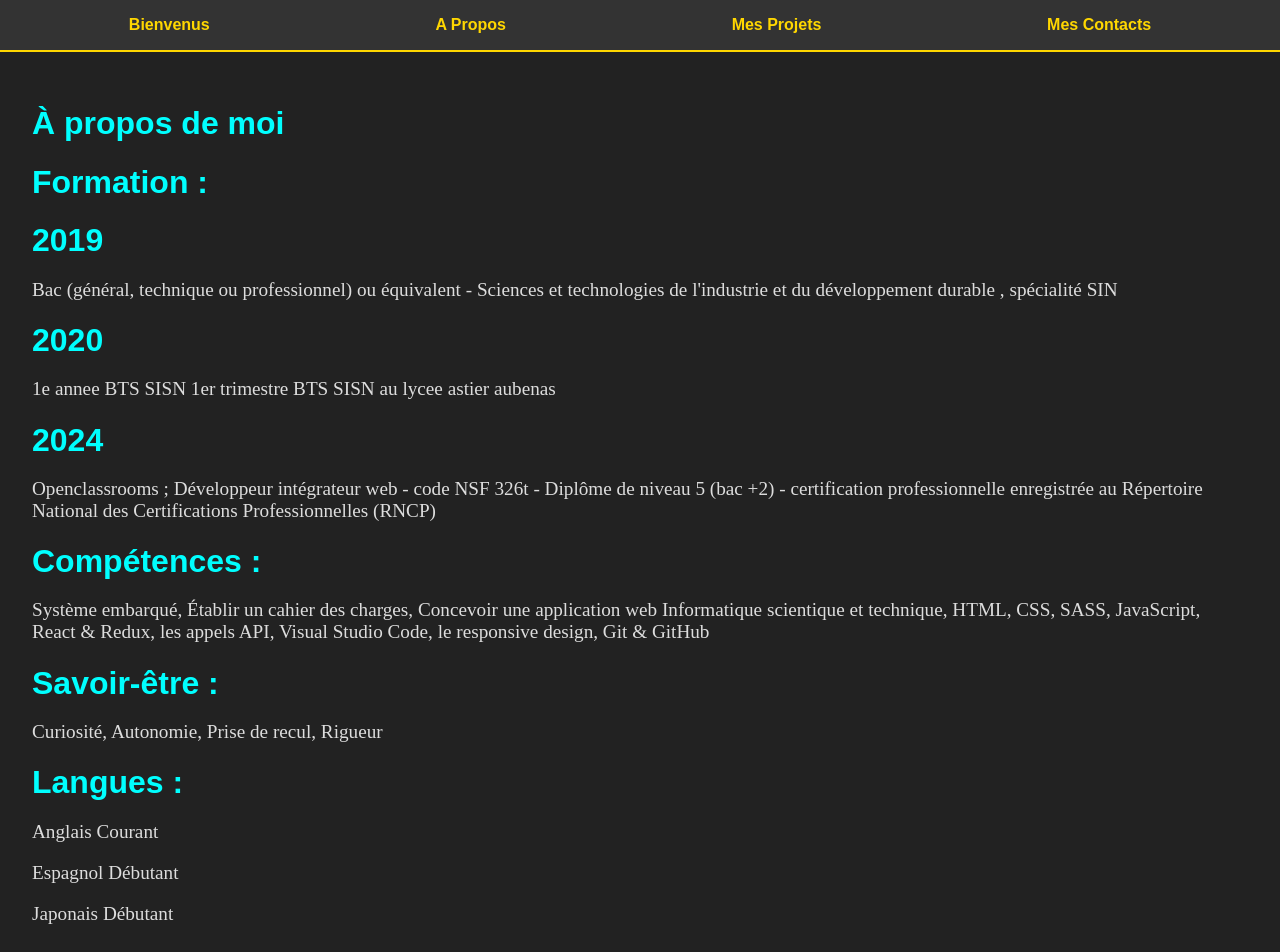
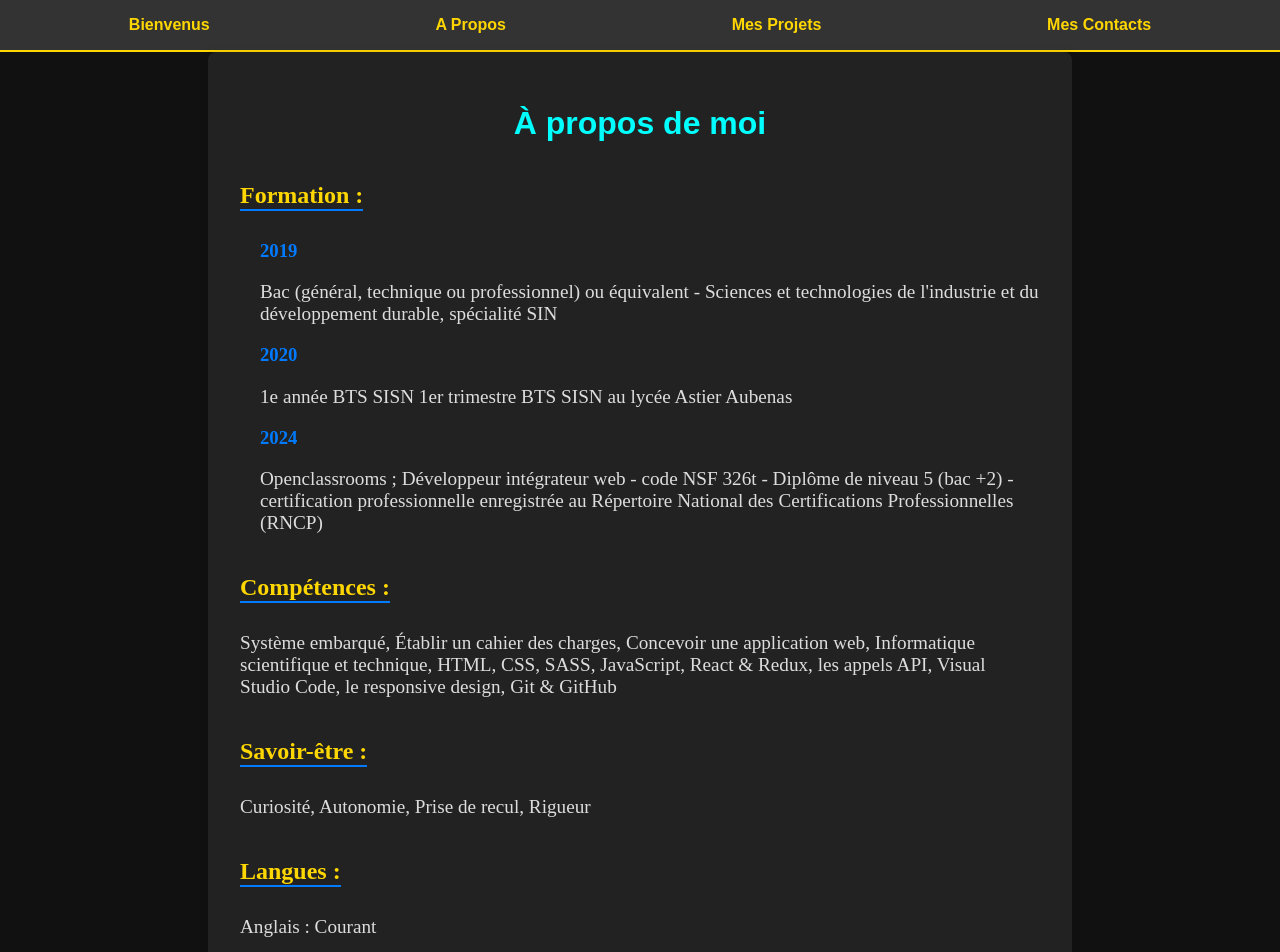
Before and after one commit to Kentana07/Mon-Portfolio, a React (Create React App) app: page /Mon-Portfolio/about in a window 1280 px wide. Shown: the top 952 px of the page. Built offline with nearby package versions, Linux system fonts and the light colour scheme.

Commit message:
modif css

```diff
--- a/src/pages/about.js
+++ b/src/pages/about.js
@@ -4,33 +4,53 @@ import "../styles/about.css";
 const About = () => (
   <div className="about">
     <h1>À propos de moi</h1>
-    <h1>Formation :</h1>
-    <h1>2019</h1>
+
+    <section>
+      <h2>Formation :</h2>
+      <div className="timeline">
+        <div className="timeline-item">
+          <h3>2019</h3>
           <p>
             Bac (général, technique ou professionnel) ou équivalent - Sciences et
-      technologies de l'industrie et du développement durable , spécialité SIN
+            technologies de l'industrie et du développement durable, spécialité SIN
           </p>
-    <h1>2020</h1>
-    <p>1e annee BTS SISN 1er trimestre BTS SISN au lycee astier aubenas</p>
-    <h1>2024</h1>
+        </div>
+        <div className="timeline-item">
+          <h3>2020</h3>
+          <p>1e année BTS SISN 1er trimestre BTS SISN au lycée Astier Aubenas</p>
+        </div>
+        <div className="timeline-item">
+          <h3>2024</h3>
           <p>
             Openclassrooms ; Développeur intégrateur web - code NSF 326t - Diplôme de
             niveau 5 (bac +2) - certification professionnelle enregistrée au
             Répertoire National des Certifications Professionnelles (RNCP)
           </p>
-    <h1>Compétences :</h1>
+        </div>
+      </div>
+    </section>
+
+    <section>
+      <h2>Compétences :</h2>
       <p>
         Système embarqué, Établir un cahier des charges, Concevoir une application
-      web Informatique scientique et technique, HTML, CSS, SASS, JavaScript,
+        web, Informatique scientifique et technique, HTML, CSS, SASS, JavaScript,
         React & Redux, les appels API, Visual Studio Code, le responsive design,
         Git & GitHub
       </p>
-    <h1>Savoir-être :</h1>
+    </section>
+
+    <section>
+      <h2>Savoir-être :</h2>
       <p>Curiosité, Autonomie, Prise de recul, Rigueur</p>
-    <h1>Langues :</h1>
-    <p>Anglais Courant</p>
-    <p>Espagnol Débutant</p>
-    <p>Japonais Débutant</p>
+    </section>
+
+    <section>
+      <h2>Langues :</h2>
+      <p>Anglais : Courant</p>
+      <p>Espagnol : Débutant</p>
+      <p>Japonais : Débutant</p>
+    </section>
   </div>
 );
 
--- a/src/styles/about.css
+++ b/src/styles/about.css
@@ -3,16 +3,40 @@
     background-color: #222;
     color: #ffd700;
     font-family: 'Cinzel', serif;
+    border-radius: 8px;
+    box-shadow: 0 0 10px rgba(0, 0, 0, 0.1);
+    max-width: 800px;
+    margin: 0 auto;
   }
 
   .about h1 {
     font-size: 2rem;
-    margin-bottom: 1rem;
+    text-align: center;
+    margin-bottom: 20px;
     color: #0ff;
     font-family: 'Orbitron', sans-serif;
   }
-
+  .about section {
+    margin-bottom: 20px;
+  }
+  .about h2 {
+    margin-bottom: 10px;
+    border-bottom: 2px solid #007bff;
+    display: inline-block;
+  }
   .about p {
     font-size: 1.2rem;
     color: #ddd;
   }
+
+.timeline {
+  margin-left: 20px;
+}
+
+.timeline-item {
+  margin-bottom: 15px;
+}
+
+.timeline-item h3 {
+  color: #007bff;
+}
```
Lines whose indentation alone changed are shown as unchanged.
